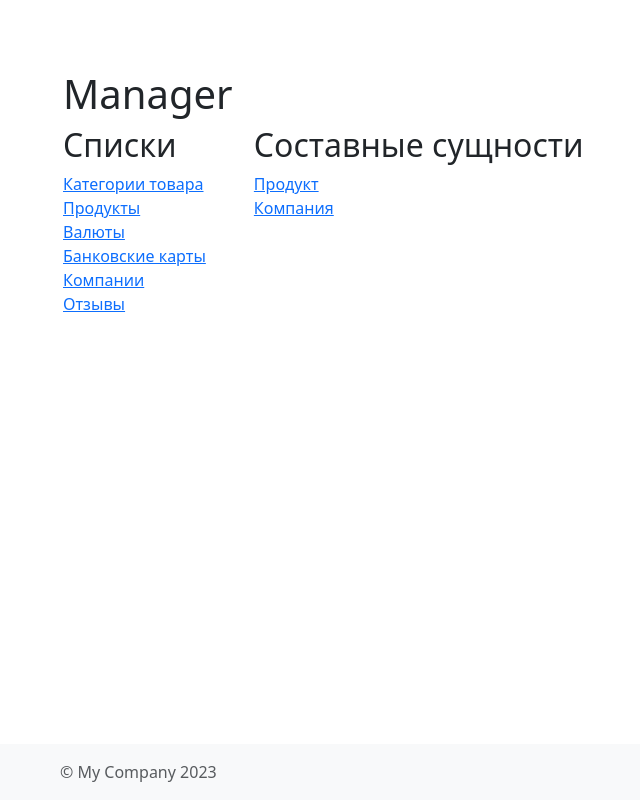
After one commit to Prosperous1/ozonYii2, a Yii app: template views/site/manager.php in a window 1280 px wide. The commit adds this page. Shown: the whole page, without its empty margins (22-662 px from the left). Run offline with PHP 8.4 and a stand-in for Yii, Linux system fonts and the light colour scheme; the template is opened without the code that fills it, so the values that code supplies are empty; some libraries are stand-ins or nearby versions.

Commit message:
comittw ystal

```diff
--- a/controllers/SiteController.php
+++ b/controllers/SiteController.php
@@ -125,4 +125,9 @@ class SiteController extends Controller
     {
         return $this->render('about');
     }
+
+
+    public function actionManager(){
+        return $this->render('manager');
+    }
 }
--- a/models/ProductList.php
+++ b/models/ProductList.php
@@ -43,7 +43,7 @@ class ProductList extends \yii\db\ActiveRecord
     {
         return [
             'id' => 'ID',
-            'product_id' => 'Product ID',
+            'product_id' => 'ID Продукта',
         ];
     }
 
--- a/views/card-id/view.php
+++ b/views/card-id/view.php
@@ -29,7 +29,6 @@ $this->params['breadcrumbs'][] = $this->title;
     <?= DetailView::widget([
         'model' => $model,
         'attributes' => [
-            'id',
             'number',
             'name',
             'end_date',
--- a/views/company/_form.php
+++ b/views/company/_form.php
@@ -24,7 +24,7 @@ use yii\widgets\ActiveForm;
 
     <?= $form->field($model, 'create_by')->textInput() ?>
 
-    <?= $form->field($model, 'product')->textInput() ?>
+    <?= $form->field($model, 'product')->dropDownList(\yii\helpers\ArrayHelper::map(\app\models\ProductList::find()->all(), 'id','product_id')) ?>
 
     <?= $form->field($model, 'workman')->textInput() ?>
 
--- a/views/layouts/main.php
+++ b/views/layouts/main.php
@@ -40,6 +40,7 @@ $this->registerLinkTag(['rel' => 'icon', 'type' => 'image/x-icon', 'href' => Yii
         'options' => ['class' => 'navbar-nav'],
         'items' => [
             ['label' => 'Home', 'url' => ['/site/index']],
+            ['label' => 'Manager', 'url' => ['/site/manager']],
             ['label' => 'About', 'url' => ['/site/about']],
             ['label' => 'Contact', 'url' => ['/site/contact']],
             Yii::$app->user->isGuest
--- a/views/product-list/index.php
+++ b/views/product-list/index.php
@@ -29,7 +29,7 @@ $this->params['breadcrumbs'][] = $this->title;
         'columns' => [
             ['class' => 'yii\grid\SerialColumn'],
 
-
+            'id',
             'product_id',
             [
                 'class' => ActionColumn::className(),
--- a/views/product/_form.php
+++ b/views/product/_form.php
@@ -12,7 +12,7 @@ use yii\widgets\ActiveForm;
 
     <?php $form = ActiveForm::begin(); ?>
 
-    <?= $form->field($model, 'category')->textInput() ?>
+    <?= $form->field($model, 'category')->dropDownList(\yii\helpers\ArrayHelper::map(\app\models\CategoryId::find()->all(), 'id','name'))?>
 
     <?= $form->field($model, 'name')->textInput(['maxlength' => true]) ?>
 
@@ -20,7 +20,7 @@ use yii\widgets\ActiveForm;
 
     <?= $form->field($model, 'description')->textarea(['rows' => 6]) ?>
 
-    <?= $form->field($model, 'company')->textInput() ?>
+    <?= $form->field($model, 'company')->dropDownList(\yii\helpers\ArrayHelper::map(\app\models\CompanyList::find()->all(), 'id','company_id')) ?>
 
     <?= $form->field($model, 'create_at')->textInput() ?>
 
@@ -40,7 +40,7 @@ use yii\widgets\ActiveForm;
 
     <?= $form->field($model, 'rating')->textInput() ?>
 
-    <?= $form->field($model, 'review')->textInput() ?>
+    <?= $form->field($model, 'review')->dropDownList(\yii\helpers\ArrayHelper::map(\app\models\ReviewList::find()->all(), 'id','review_id')) ?>
 
     <div class="form-group">
         <?= Html::submitButton('Save', ['class' => 'btn btn-success']) ?>
--- a/views/review-list/index.php
+++ b/views/review-list/index.php
@@ -28,8 +28,6 @@ $this->params['breadcrumbs'][] = $this->title;
         'filterModel' => $searchModel,
         'columns' => [
             ['class' => 'yii\grid\SerialColumn'],
-
-
             'review_id',
             [
                 'class' => ActionColumn::className(),
--- /dev/null
+++ b/views/site/manager.php
@@ -0,0 +1,28 @@
+<?php
+
+/** @var yii\web\View $this */
+
+use yii\helpers\Html;
+
+$this->title = 'Manager';
+$this->params['breadcrumbs'][] = $this->title;
+?>
+<div class="site-about">
+    <h1><?= Html::encode($this->title) ?></h1>
+    <div class="d-flex flex-row gap-5">
+        <div class="d-flex flex-column">
+            <h2>Списки</h2>
+            <a href="?r=category-id/index">Категории товара</a>
+            <a href="?r=product-list/index">Продукты</a>
+            <a href="?r=currency-id/index">Валюты</a>
+            <a href="?r=card-id/index">Банковские карты</a>
+            <a href="?r=company-list/index">Компании</a>
+            <a href="?r=review-list/index">Отзывы</a>
+        </div>
+        <div class="d-flex flex-column">
+            <h2>Составные сущности</h2>
+            <a href="?r=product/index">Продукт</a>
+            <a href="?r=company/index">Компания</a>
+        </div>
+    </div>
+</div>
```
Also changed, not shown: models/User.php (+15 -27 lines).
